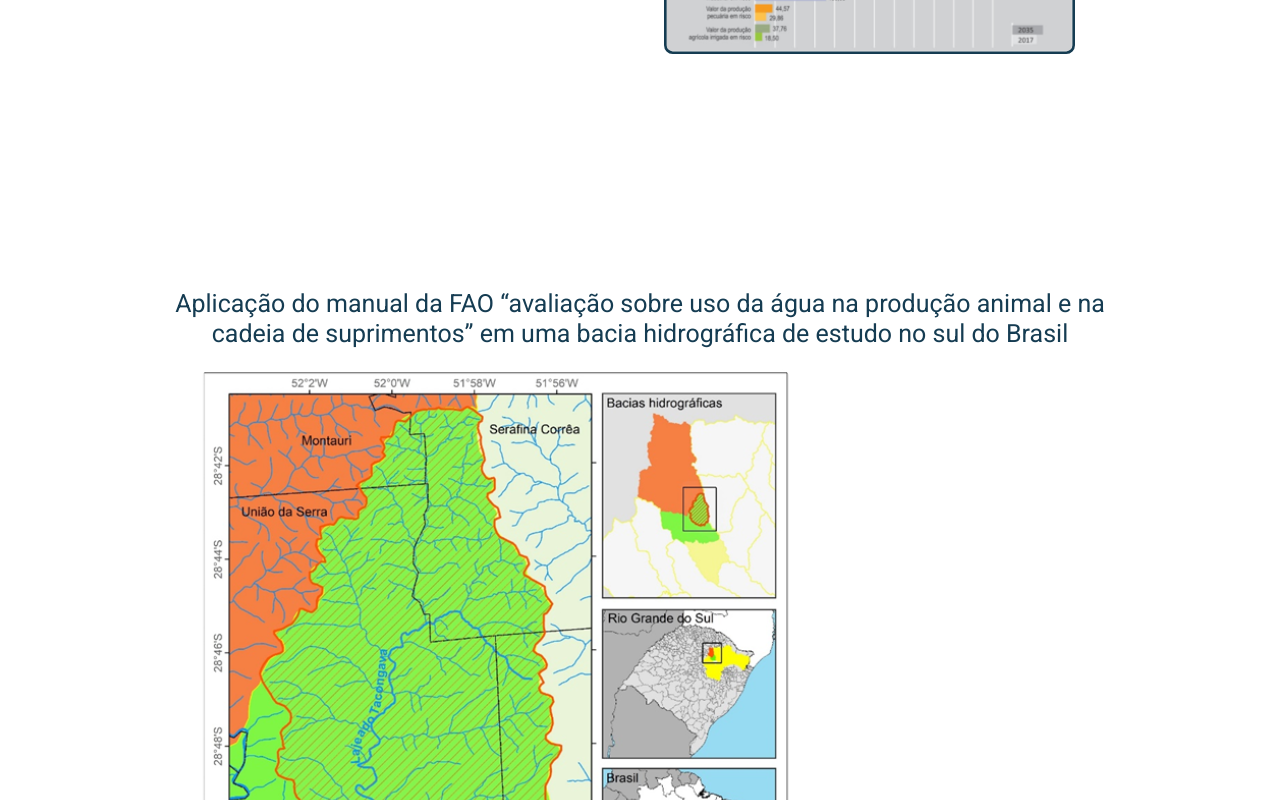
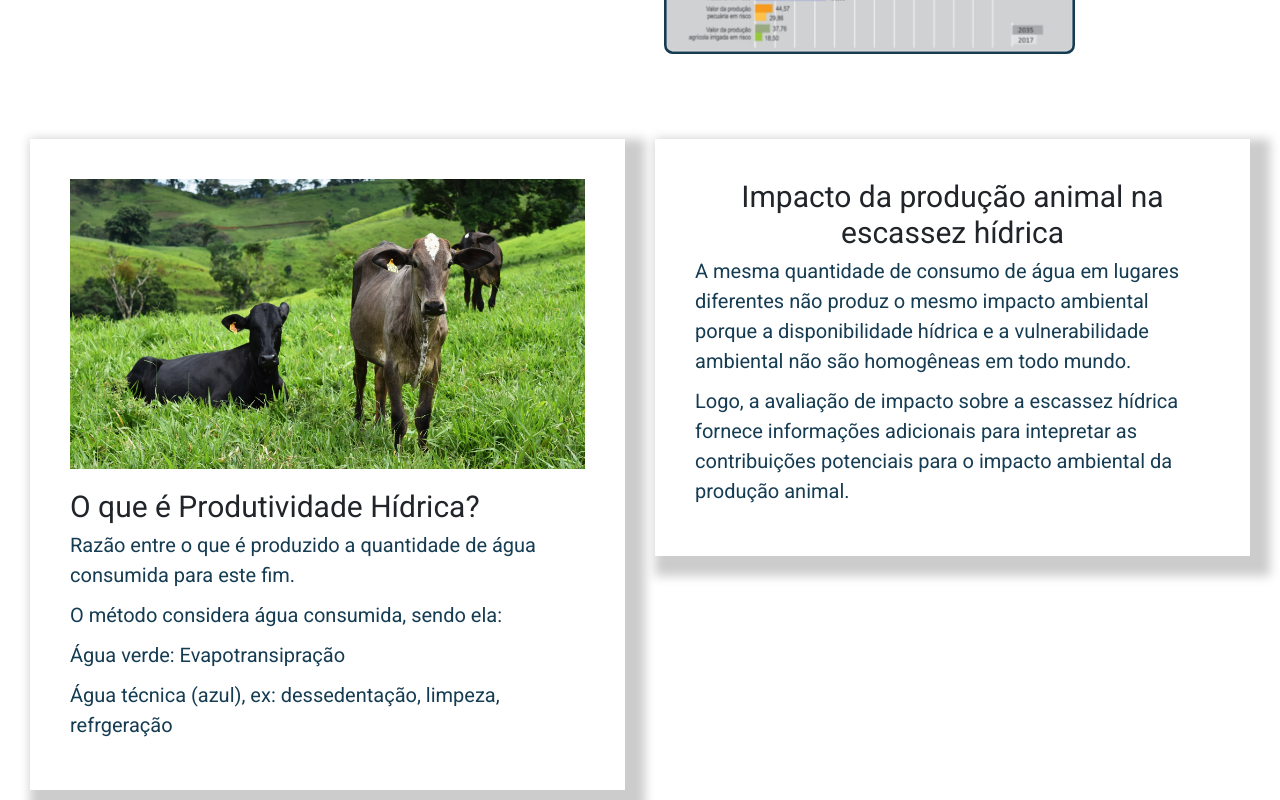
Before and after one commit to henrique1232H/FoodAndAgricultureOrganization, a React (Vite) app: page / in a window 1280 px wide. Shown: the part 6020-6820 px from the top of the page. Built offline with nearby package versions, Linux system fonts and the light colour scheme.

Commit message:
new file:   src/assets/img/cowABC.jpg 	modified:   src/components/Fao/index.jsx 	new file:   src/components/OqueProdutividade/index.jsx 	modified:   src/components/gestaoHidrica/index.jsx 	modified:   src/pages/Home.jsx

```diff
--- a/src/components/Fao/index.jsx
+++ b/src/components/Fao/index.jsx
@@ -25,7 +25,7 @@ const H3 = styled.h3`
 const Linha = styled.div`
     height: 0.2rem;
     width: 100%;
-    background: #ffe100;
+    background: #ccc;
     margin-bottom: 2rem;
 `
 
--- /dev/null
+++ b/src/components/OqueProdutividade/index.jsx
@@ -0,0 +1,80 @@
+import styled from "styled-components";
+
+import cowABC from "../../assets/img/cowABC.jpg"
+
+const Section = styled.div`
+    height: auto;
+    display: flex;
+    justify-content: space-between;
+    padding: 0 3rem;
+    gap: 3rem;
+`
+
+const Card = styled.div`
+    height: 100%;
+    min-height: 10vh;
+    max-height: 100vh;
+    width: 60%;
+    padding: 4rem;
+    box-shadow: 10px 10px 10px 10px #ccc;
+    display: flex;
+    flex-direction: column;
+
+`
+const Img = styled.img`
+    height: 100%;
+    min-height: 10vh;
+    max-height: 90vh;
+    width: 100%;
+    min-width: 10%;
+    max-width: 100%;
+    display: block;
+    margin: 0 auto 2rem auto;
+`
+
+const H3 = styled.h3`
+    font-size: 3rem;
+`
+
+const P = styled.p`
+    font-size: 2rem;
+`
+
+const BlockText = styled.div`
+    display: flex;
+    flex-direction: column;
+    align-items: flex-start;
+`
+
+export default function ProdutividadeHidrica() {
+    return (
+        <Section>
+            <Card>
+
+                <Img src={cowABC} />
+
+
+                <BlockText>
+
+                <H3>O que é Produtividade Hídrica?</H3>
+
+                <P>Razão entre o que é produzido a quantidade de água consumida para este fim.</P>
+                <P>O método considera água consumida, sendo ela:</P>
+                <P>Água verde: Evapotransipração</P>
+                <P>Água técnica (azul), ex: dessedentação, limpeza, refrgeração</P>
+                </BlockText>
+            </Card>
+
+            <Card>
+
+
+                <BlockText>
+                    <H3>Impacto da produção animal na escassez hídrica</H3>
+
+                    <P>A mesma quantidade de consumo de água em lugares diferentes não produz o mesmo impacto ambiental porque a disponibilidade hídrica e a vulnerabilidade ambiental não são homogêneas em todo mundo.</P>
+                    <P>Logo, a avaliação de impacto sobre a escassez hídrica fornece informações adicionais para intepretar as contribuições potenciais para o impacto ambiental da produção animal.</P>
+                </BlockText>
+            </Card>
+        </Section>
+    )
+}
--- a/src/components/gestaoHidrica/index.jsx
+++ b/src/components/gestaoHidrica/index.jsx
@@ -2,7 +2,7 @@ import styled from "styled-components";
 import "./style.css"
 
 const Div = styled.div`
-    height: 100vh;
+    height: auto;
 `
 
 const DivText = styled.div`
--- a/src/pages/Home.jsx
+++ b/src/pages/Home.jsx
@@ -14,6 +14,7 @@ import { SectionEight } from "../components/section8"
 import { SectionNone } from "../components/section9"
 import "./style.css"
 import Plano from "../components/PlanoNacional"
+import ProdutividadeHidrica from "../components/OqueProdutividade"
 
 
 export function Home() {
@@ -32,9 +33,12 @@ export function Home() {
 
             <Produtividades />
 
+
             <FAO />
 
             <Plano />
+
+            <ProdutividadeHidrica />
 
             <SectionFour />
 
```
Also changed, not shown: src/assets/img/cowABC.jpg (added).
